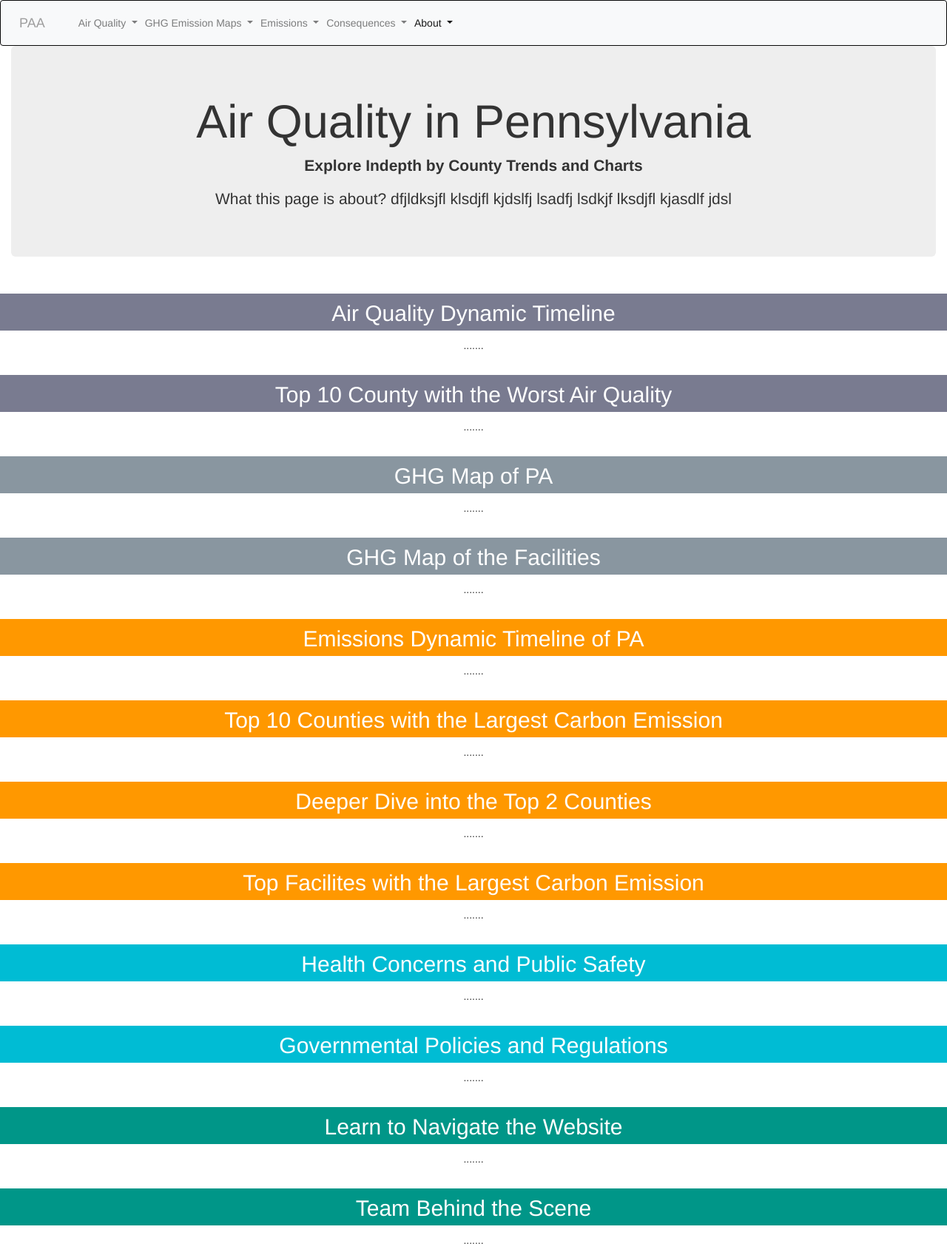
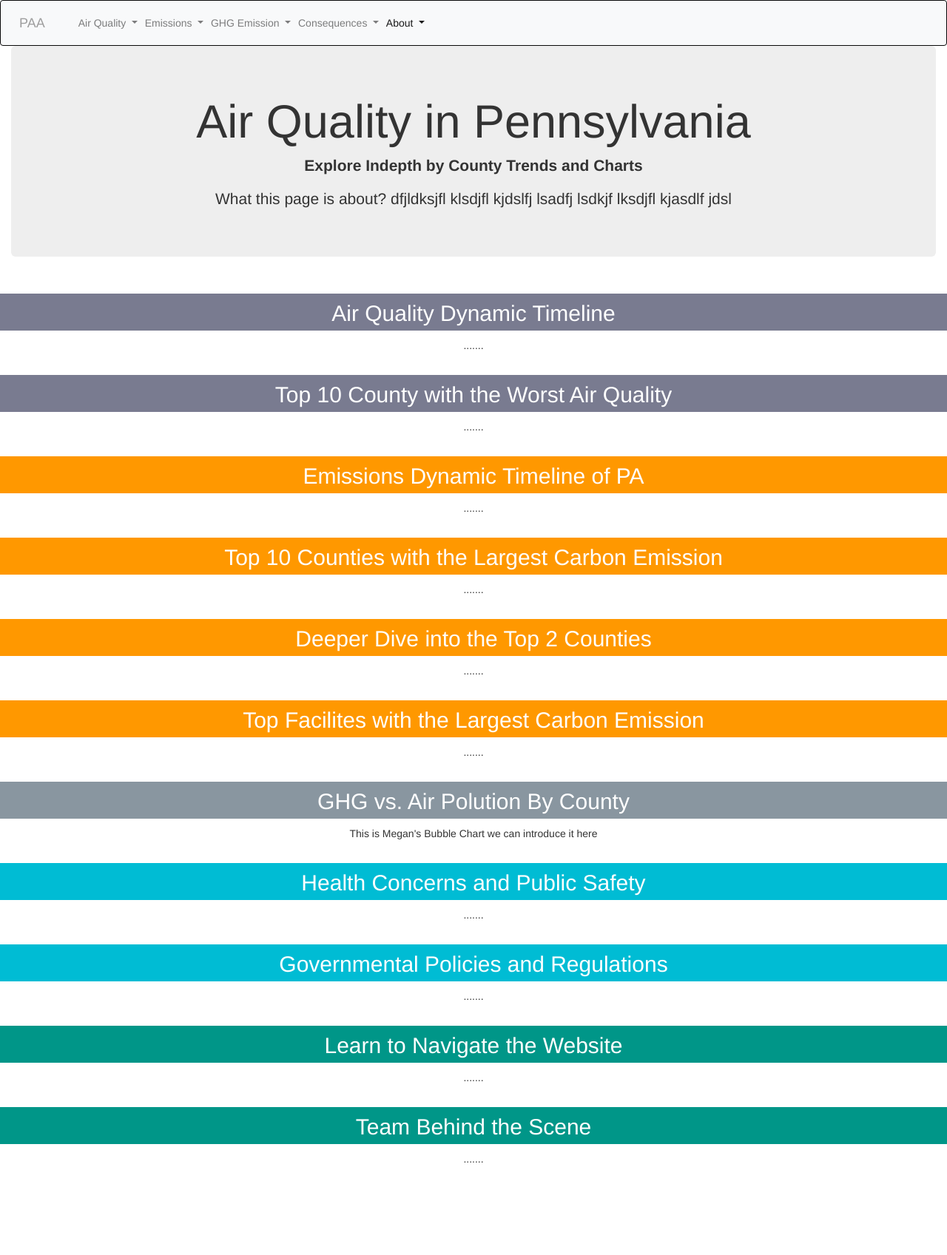
Before and after one commit to dipeshtimsina/RealProject2, a Flask app: page / in a window 1280 px wide. Shown: the whole page at 74% size. After the commit the page ends 1572 px from the top, so only its background shows below. Run offline with Flask 2, Linux system fonts and the light colour scheme; data comes from the database, SQL or seed files in the repository; some libraries are stand-ins or nearby versions.

Commit message:
just commiting my thing

```diff
--- a/templates/index.html
+++ b/templates/index.html
@@ -34,14 +34,13 @@
       /* For Air Quality Nav Tab: Has 2 sections */
       #aqtimeline {padding-top:10px;height:50px;color: #fff; background-color: rgba(5, 9, 48, 0.534);}
       #aqwrost10 {padding-top:10px;height:50px;color: #fff; background-color: rgba(5, 9, 48, 0.534);}
-      /* For GHG Nav Tab: Has 2 sections */
-      #ghgpa {padding-top:10px;height:50px;color: #fff; background-color: rgba(8, 34, 56, 0.473);}
-      #ghgfacility {padding-top:10px;height:50px;color: #fff; background-color: rgba(8, 34, 56, 0.473);}
       /* For Emissions has 4 sections */
       #emstimeline{padding-top:10px;height:50px;color: #fff; background-color: #ff9800;}
       #emstop10{padding-top:10px;height:50px;color: #fff; background-color: #ff9800;}
       #emstop2{padding-top:10px;height:50px;color: #fff; background-color: #ff9800;}
       #emstopfacility{padding-top:10px;height:50px;color: #fff; background-color: #ff9800;}
+      /* For GHG Nav Tab: Has 1 sections */
+      #ghgpa {padding-top:10px;height:50px;color: #fff; background-color: rgba(8, 34, 56, 0.473);}
       /* For Consequence Nav tab has 2 sections */
       #conshealth {padding-top:10px;height:50px;color: #fff; background-color: #00bcd4;}
       #consgov {padding-top:10px;height:50px;color: #fff; background-color: #00bcd4;}
@@ -58,6 +57,7 @@
 <body data-spy="scroll" data-target=".navbar" data-offset="50">
 
   <!-- This section is the navigation bar and will be a scroll highlight type instead of creating new pages -->
+<!-- Home PAA page -->
 
     <nav class="navbar navbar-inverse nav-bar-fixed navbar-expand-lg navbar-light bg-light" data-spy="affix" data-offset-top="197">
       <a class="navbar-brand" href="#">PAA</a>
@@ -73,7 +73,7 @@
         <span class="navbar-toggler-icon"></span>
         </button>
         <!--**************************************************************************************************************************************************************************************-->
-
+<!-- Air Quality Tabs -->
       <div class="collapse navbar-collapse" id="ourNavbar">
         <ul class="navbar-nav mr-auto">
           <li class="nav-item dropdown">
@@ -93,25 +93,7 @@
               <a class="dropdown-item" href="#aqworst10">Worst: Top 16 Counties</a>
           </li>
           <!--**************************************************************************************************************************************************************************************-->
-
-          <li class="nav-item dropdown">
-            <a
-              class="nav-link dropdown-toggle"
-              href="#"
-              id="ourNavbar"
-              role="button"
-              data-toggle="dropdown"
-              aria-haspopup="true"
-              aria-expanded="false"
-            >
-              GHG Emission Maps
-            </a>
-            <div class="dropdown-menu" aria-labelledby="navbarDropdown">
-              <a class="dropdown-item" href="#ghgpa">PA: Air Quality</a>
-              <a class="dropdown-item" href="#ghgfacility">PA: Facilites</a>
-          </li>
-          <!--**************************************************************************************************************************************************************************************-->
-
+<!-- Emissions Tabs -->
           <li class="nav-item dropdown">
             <a
               class="nav-link dropdown-toggle"
@@ -129,9 +111,28 @@
               <a class="dropdown-item" href="#emstop10">Top 10: Counties</a>
               <a class="dropdown-item" href="#emstop2">Top Counities: Deeper Dive</a>
               <a class="dropdown-item" href="#emstopfacility">Top 5: Facilities</a>
+          </li>
 
+          <!--**************************************************************************************************************************************************************************************-->
+<!-- GHG Emission Tab-->
+          <li class="nav-item dropdown">
+            <a
+              class="nav-link dropdown-toggle"
+              href="#"
+              id="ourNavbar"
+              role="button"
+              data-toggle="dropdown"
+              aria-haspopup="true"
+              aria-expanded="false"
+            >
+              GHG Emission
+            </a>
+            <div class="dropdown-menu" aria-labelledby="navbarDropdown">
+              <a class="dropdown-item" href="#ghgpa">PA: GHG vs. Air Quality by County</a>
           </li>
+
           <!--**************************************************************************************************************************************************************************************-->
+<!-- Consequences Tabs -->
 
           <li class="nav-item dropdown">
             <a
@@ -149,8 +150,9 @@
               <a class="dropdown-item" href="#conshealth">Health Impacts </a>
               <a class="dropdown-item" href="#consgov">Governmental Policies</a>
           </li>
+
           <!--**************************************************************************************************************************************************************************************-->
-
+<!-- About the Site Tabs -->
           <li class="nav-item dropdown">
             <a
               class="nav-link dropdown-toggle"
@@ -222,25 +224,6 @@
 <!--**************************************************************************************************************************************************************************************-->
 <!--**************************************************************************************************************************************************************************************-->
 
-<!-- GHG Section -->
-
-<div id="ourNavbar" class="container-fluid"></div>
-  <div class = "text-center">
-    <h2 id="ghgpa" >GHG Map of PA</h2>
-    <p>.......</p>
-  </div>
-
-<!--**************************************************************************************************************************************************************************************-->
-
-<div id="ourNavbar" class="container-fluid"></div>
-  <div class = "text-center">
-    <h2 id="ghgfacility" >GHG Map of the Facilities</h2>
-    <p>.......</p>
-  </div>
-
-<!--**************************************************************************************************************************************************************************************-->
-<!--**************************************************************************************************************************************************************************************-->
-
 <!-- Emissions Section -->
 
 
@@ -273,6 +256,26 @@
     <h2 id="emstopfacility" > Top Facilites with the Largest Carbon Emission</h2>
     <p>.......</p>
   </div>
+
+<!--**************************************************************************************************************************************************************************************-->
+<!--**************************************************************************************************************************************************************************************-->
+
+<!-- GHG Section -->
+
+<div id="ourNavbar" class="container-fluid"></div>
+  <div class = "text-center">
+    <h2 id="ghgpa" >GHG vs. Air Polution By County</h2>
+    <p>This is Megan's Bubble Chart we can introduce it here</p>
+    <div id='bubble'
+  </div>
+
+<!--**************************************************************************************************************************************************************************************-->
+<!--
+<div id="ourNavbar" class="container-fluid"></div>
+  <div class = "text-center">
+    <h2 id="ghgfacility" >GHG Map of the Facilities</h2>
+    <p>.......</p>
+  </div> -->
 
 <!--**************************************************************************************************************************************************************************************-->
 <!--**************************************************************************************************************************************************************************************-->
@@ -322,6 +325,7 @@
 <!--**************************************************************************************************************************************************************************************-->
 <!--**************************************************************************************************************************************************************************************-->
     <script src="https://d3js.org/d3.v5.min.js"></script>
+    <script src="https://d3js.org/d3.v6.js"></script>
     <script src="https://cdn.plot.ly/plotly-latest.min.js"></script>
     <script src="{{url_for('static', filename='js/app.js')}}"></script>
     <script
```
